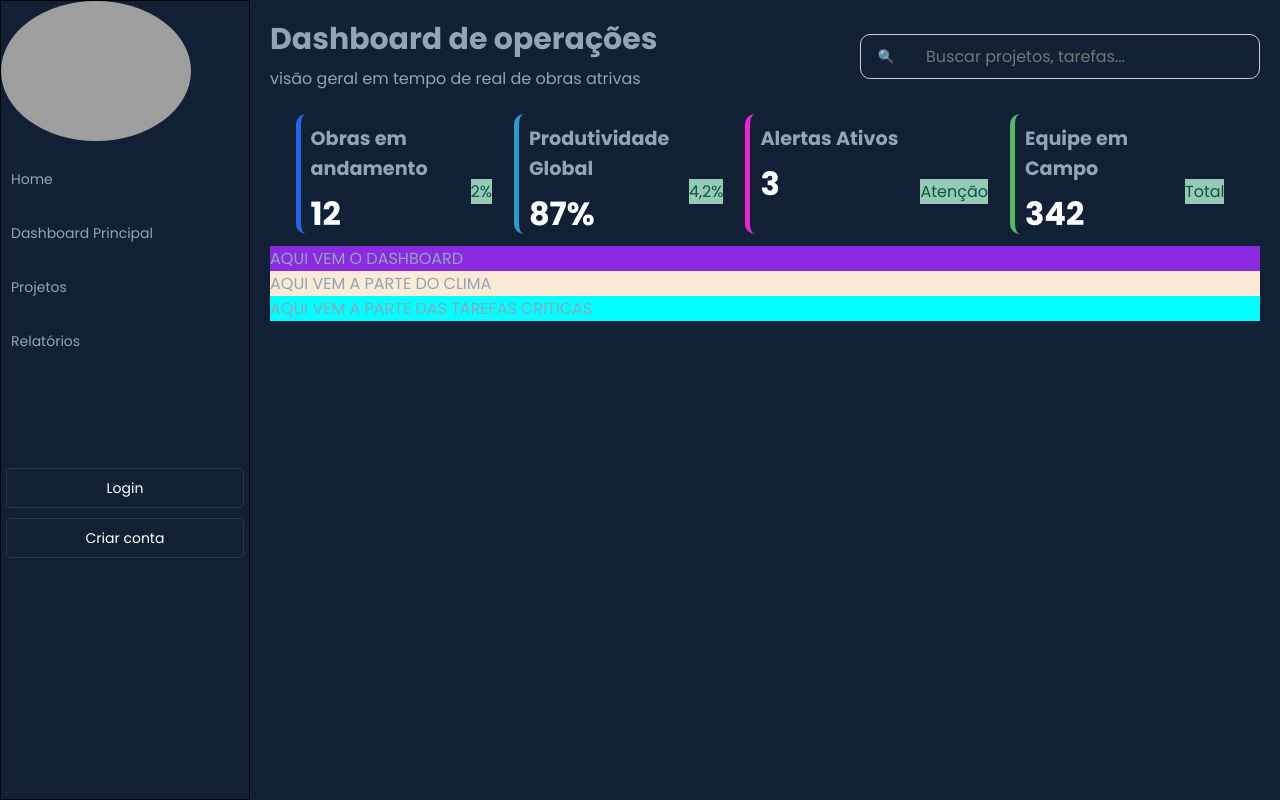
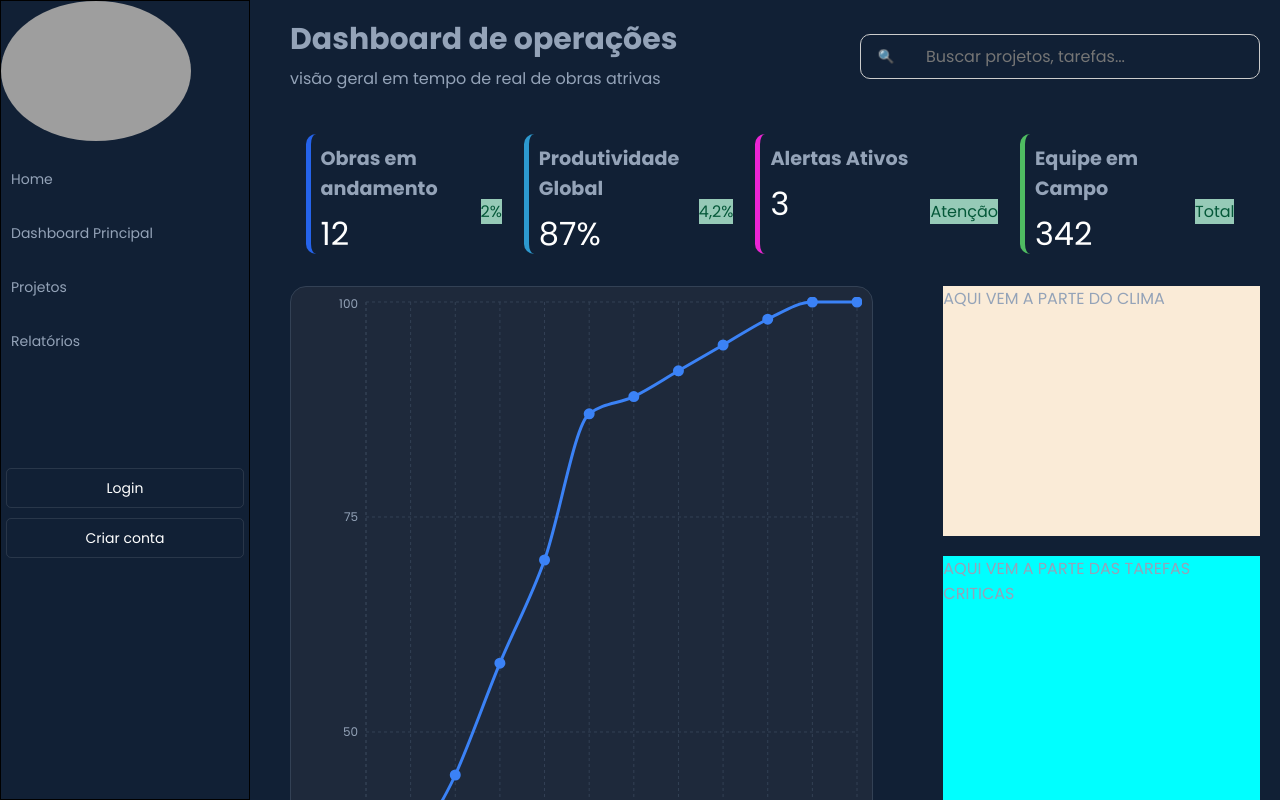
Before and after one commit to Aj-Dionisio/build-track, a React (Vite) app: page /dashboard in a window 1280 px wide. Shown: the top 800 px of the page. Built offline with nearby package versions, Linux system fonts and the light colour scheme; grey boxes are pictures that could not be loaded.

Commit message:
grafico criado

```diff
--- a/package.json
+++ b/package.json
@@ -12,7 +12,8 @@
   "dependencies": {
     "react": "^19.2.6",
     "react-dom": "^19.2.6",
-    "react-router-dom": "^7.18.0"
+    "react-router-dom": "^7.18.0",
+    "recharts": "^3.10.1"
   },
   "devDependencies": {
     "@eslint/js": "^10.0.1",
--- /dev/null
+++ b/src/components/Charts/index.jsx
@@ -0,0 +1,68 @@
+import {
+    LineChart,
+    Line,
+    XAxis,
+    YAxis,
+    CartesianGrid,
+    Tooltip,
+    ResponsiveContainer
+} from "recharts";
+import Styles from'./styles.module.css'
+
+
+function Charts() {
+
+    const data = [
+        { mes: "Jan", produtividade: 20 },
+        { mes: "Fev", produtividade: 35 },
+        { mes: "Mar", produtividade: 45 },
+        { mes: "Abr", produtividade: 58 },
+        { mes: "Mai", produtividade: 70 },
+        { mes: "Jun", produtividade: 87 },
+        { mes: "Jul", produtividade: 89 },
+        { mes: "Ago", produtividade: 92 },
+        { mes: "Set", produtividade: 95 },
+        { mes: "Out", produtividade: 98 },
+        { mes: "Nov", produtividade: 100 },
+        { mes: "Dez", produtividade: 100 },
+    ];
+
+    return (
+
+        <ResponsiveContainer className={Styles.chartContainer} width="100%" height={900}>
+
+            <LineChart data={data}>
+
+                <CartesianGrid stroke='#334155' strokeDasharray="3 3" />
+
+                <XAxis dataKey="mes" tick={{ fill: '#94A3B8', fontSize: 12 }} axisLine={false} tickLine={false} />
+
+                <YAxis tick={{ fill: '#94A3B8', fontSize: 12 }} axisLine={false} tickLine={false} />
+
+                { <Tooltip
+                    contentStyle={{
+                        fontSize: '20px',
+                        borderRadius: '10px',
+                        backgroundColor: '#1E293B',
+                    }}
+                    labelStyle={{
+                        fontSize: '20px'
+                    }}
+                    itemStyle={{
+                        fontSize: '20px'
+                    }}
+                /> }
+
+                <Line
+                    type='monotone' dataKey='produtividade' stroke='#3B82F6' strokeWidth={3} dot={{ fill: '#3B82F6', r: 4}} activeDot={{ r: 6, stroke: '#fff', strokeWidth: 2 }}
+                />
+
+            </LineChart>
+
+        </ResponsiveContainer>
+
+    )
+
+}
+
+export default Charts;
--- /dev/null
+++ b/src/components/Charts/styles.module.css
@@ -0,0 +1,7 @@
+.chartContainer{
+    background: #1E293B;
+    border-radius: 16px;
+    padding: 10px;
+    border: 1px solid #334155;
+
+}
--- a/src/components/DashboarHero/index.jsx
+++ b/src/components/DashboarHero/index.jsx
@@ -1,9 +1,8 @@
 import Styles from './styles.module.css'
 import NavBar from '../../components/Navbar'
 import Cards from '../Section/Cards'
-
 import SearchBar from '../SearchBar'
-
+import Charts from '../Charts'
 
 
 function DashboardHero() {
@@ -55,7 +54,7 @@ function DashboardHero() {
 
 					/>
 				</section>
-				<section className={Styles.dashboardPainel}>AQUI VEM O DASHBOARD</section>
+				<section className={Styles.dashboardPainel}><Charts/></section>
 				<section className={Styles.climaStatus}>AQUI VEM A PARTE DO CLIMA</section>
 				<section className={Styles.criticalTasks}>AQUI VEM A PARTE DAS TAREFAS CRITICAS</section>
 			</header>
--- a/src/components/DashboarHero/styles.module.css
+++ b/src/components/DashboarHero/styles.module.css
@@ -1,7 +1,21 @@
 .container {
     display: grid;
     grid-template-columns: 250px 1fr;
+    grid-template-rows: 80px 150px 1fr 250px;
+    gap: 20px;
     min-height: 100vh;
+
+}
+
+.mainContent {
+    height: 100vh;
+    padding: 24px 20px;
+    display: grid;
+    grid-template-columns: 2fr 1fr;
+    grid-template-rows: auto auto 1fr 1fr;
+    grid-template-areas: "title title" "cards cards" "dashboard clima" "dashboard tarefas";
+    gap: 20px;
+
 
 }
 
@@ -15,6 +29,7 @@
     justify-content: space-between;
     align-items: center;
     margin-bottom: 25px;
+    grid-area: title;
 
 }
 
@@ -27,29 +42,38 @@
     margin-top: 15px;
 }
 
-.mainContent {
-    height: 100vh;
-    padding: 24px 20px ;
-}
-
 .metricCards {
     height: auto;
     margin-bottom: 12px;
     display: flex;
     gap: 12px;
     justify-content: center;
+    grid-area:cards;
 }
 
 
 
 .dashboardPainel {
-    background-color: blueviolet;
+    grid-area:dashboard;
+    min-height: 400px;
+    margin-right: 50px;
+
+
+
 }
 
 .climaStatus {
+    grid-area:clima;
     background-color: antiquewhite;
+    min-height: 250px;
+
+
 }
 
 .criticalTasks {
+    grid-area:tarefas;
     background-color: aqua;
+    min-height: 250px;
+
+
 }
--- a/src/components/Hero/index.jsx
+++ b/src/components/Hero/index.jsx
@@ -7,7 +7,7 @@ function Main() {
         <div className={Styles.textContent}>
                   <div className={Styles.text}>
                     <h1>
-                      Tecnologia e Engenharia <span> trabalhando juntas</span>
+                      Tecnologia e Engenharia <span className={Styles.highlinght}> trabalhando juntas</span>
                     </h1>
                     <p>
                       Gerencie obras, equipes e cronogramas em tempo real com nossa plataforma SaaS. Decisões baseadas em dados para a construção civil do futuro.
--- a/src/components/Hero/styles.module.css
+++ b/src/components/Hero/styles.module.css
@@ -52,7 +52,7 @@ h1 {
     background-color: #3B82F6;
 }
 
-span {
+.highlinght{
     font-size: 4rem;
     font-weight: bold;
 
```
Also changed, not shown: 1 other file (tests, documents, lock files or other folders).
